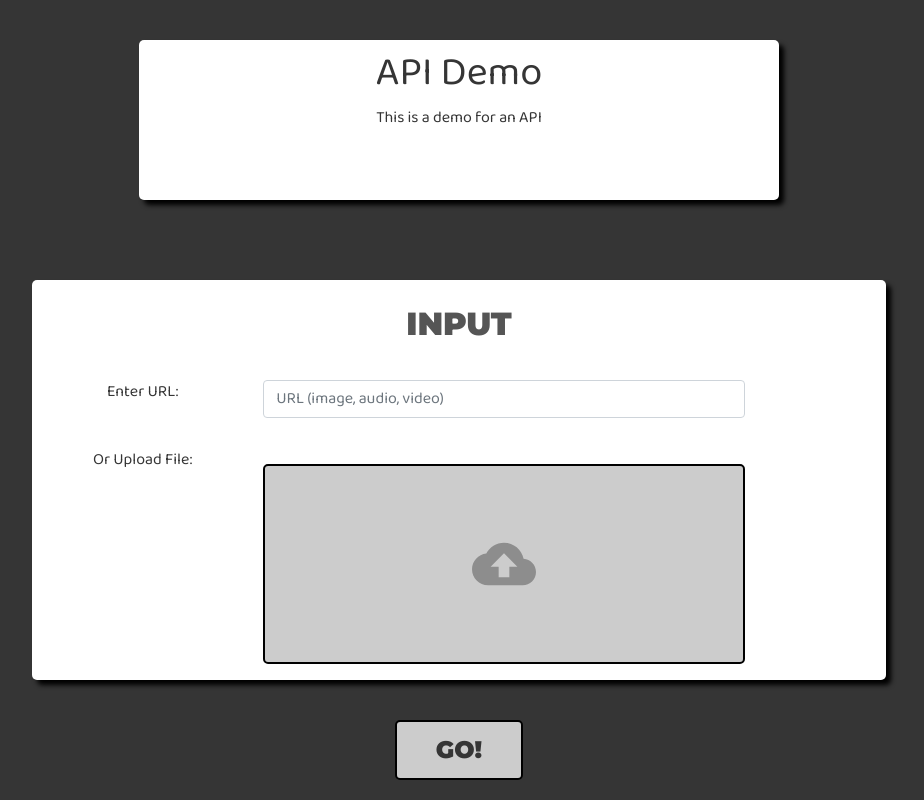
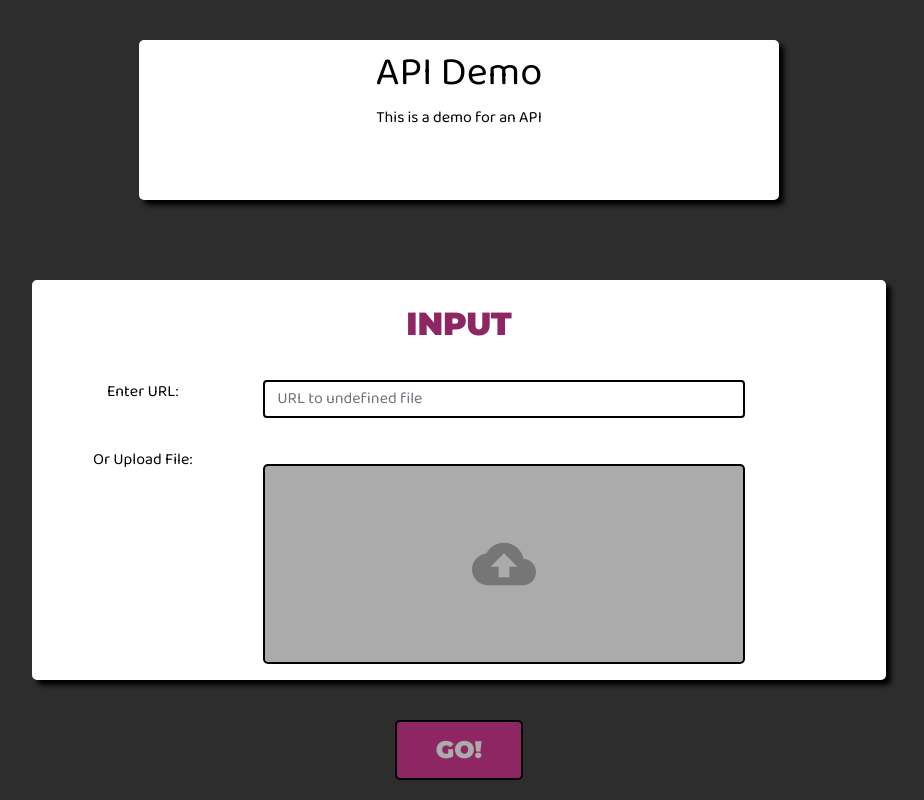
Before and after one commit to Kagigz/api-frontend, a React (Create React App) app: page / in a window 1280 px wide. Shown: the whole page, without its empty margins (181-1105 px from the left). Built offline with nearby package versions, Linux system fonts and the light colour scheme.

Commit message:
css cleanup

```diff
--- a/src/App.scss
+++ b/src/App.scss
@@ -1,49 +1,10 @@
 @import './index.scss';
-
-
-.App {
-  height:100vh;
-}
-
-.App-logo {
-  height: 40vmin;
-  pointer-events: none;
-}
-
-@media (prefers-reduced-motion: no-preference) {
-  .App-logo {
-    animation: App-logo-spin infinite 20s linear;
-  }
-}
-
-.App-header {
-  background-color: #282c34;
-  min-height: 100vh;
-  display: flex;
-  flex-direction: column;
-  align-items: center;
-  justify-content: center;
-  font-size: calc(10px + 2vmin);
-  color: white;
-}
-
-.App-link {
-  color: #61dafb;
-}
-
-@keyframes App-logo-spin {
-  from {
-    transform: rotate(0deg);
-  }
-  to {
-    transform: rotate(360deg);
-  }
-}
 
 #description-wrapper{
   padding-top: 5vh;
   margin-bottom:10vh;
 }
+
 #description{
   background-color: white;
   height: 20vh;
@@ -59,7 +20,6 @@
   padding:20px;
 }
 
-
 .icon {
   opacity: 0.3;
   height: 64px;
@@ -70,67 +30,12 @@
   display: none;
 }
 
-.dropzone {
-  height: 200px;
-  background-color: $accentColor;
-  border: $btnBorders;
-  font-size: $btnFontSize;
-  display: flex;
-  align-items: center;
-  justify-content: center;
-}
-
-.input{
-  width: 80%;
-  border-radius: $corners;
-}
-
-.highlight {
-  background-color: rgb(188, 185, 236);
-}
-
-.checkIcon {
-  opacity: 0.5;
-  margin-left: 32px;
-}
-
 .cancelIcon{
   margin-left: 10px;
 }
 
-.biggerFont{
-  font-size: 1.8em;
-}
-
 .fileTypeImg{
   height: 100px;
-}
-
-.progressWrapper {
-  display: flex;
-  flex: 1;
-  flex-direction: row;
-  align-items: center;
-}
-
-.progressBar {
-  width: 100%;
-  height: 8px;
-  background-color: rgb(183, 155, 229);
-  border-radius: 5px;
-}
-
-.progress {
-  background-color: rgba(103, 58, 183, 1);
-  height: 100%;
-  margin: 0;
-  border-radius: 5px;
-}
-
-.filename {
-  margin-bottom: 8px;
-  font-size: 16px;
-  color: #555;
 }
 
 .upload {
@@ -150,28 +55,6 @@
   width: 100%;
 }
 
-.files {
-  margin-left: 32px;
-  align-items: flex-start;
-  justify-items: flex-start;
-  flex: 1;
-  overflow-y: auto;
-}
-
-.actions {
-  display: flex;
-  flex: 1;
-  width: 100%;
-  align-items: flex-end;
-  flex-direction: column;
-  margin-top: 32px;
-}
-
-.title {
-  margin-bottom: 32px;
-  color: #555;
-}
-
 #btn-go{
   padding: 10px;
   width:10%;
--- a/src/Results.scss
+++ b/src/Results.scss
@@ -2,6 +2,10 @@
 
 .results-panel{
     height:100vh;
+}
+
+.title {
+    margin-bottom: 32px;
 }
 
 #results-input{
@@ -11,6 +15,7 @@
 
 #results-output{
     background-color: $accentColor;
+    color: $accentTextColor;
 }
 
 #bottom{
@@ -37,7 +42,8 @@
 .imgFile{
     max-width:100%;
     max-height:100%;
-    border: 2px solid white;
+    border: $btnBorders;
+    border-radius: $corners;
     position: absolute;
     top: 0;
     bottom: 0;
@@ -47,7 +53,8 @@
   }
 
 #executionTime{
-    background-color: black;
+    background-color: $borderColor;
+    padding:5px;
     width: 100%;
     position: absolute;
     bottom:0.5px;
--- a/src/components/home/action.js
+++ b/src/components/home/action.js
@@ -38,9 +38,10 @@ class Action extends React.Component{
     }
 
     validFile = () => {
+
         try{
-        if(this.props.fileRef.current.value != '')
-            return true;
+            if(this.props.files.length > 0)
+                return true;
         }
         catch(e){
             console.error("File input is not defined.")
--- a/src/components/home/input/urlInput.js
+++ b/src/components/home/input/urlInput.js
@@ -14,7 +14,7 @@ class URLInput extends React.Component{
 
         return(
             <div id="urlInputWrapper" className="input">
-                <input type="text" ref={this.props.refId} className="form-control" placeholder="URL (image, audio, video)" aria-label="url"/>
+                <input type="text" ref={this.props.refId} className="form-control" placeholder={`URL to ${process.env.REACT_APP_INPUT_TYPE} file`} aria-label="url" disabled={this.props.fileUploaded} />
             </div>
         )
     }
--- a/src/components/home/inputZone.js
+++ b/src/components/home/inputZone.js
@@ -75,7 +75,7 @@ class InputZone extends React.Component{
                     </div>
                     <div className='row'>
                     <div className='col-md-3'>Enter URL:</div>
-                    <div className='col-md-9'><URLInput refId={this.urlInputRef}/></div>
+                    <div className='col-md-9'><URLInput refId={this.urlInputRef} fileUploaded={this.state.fileUploaded}/></div>
                     </div>
                     <div className='row' id="fileUpload">
                     <div className='col-md-3'>Or Upload File:</div>
--- a/src/components/loadingScreen.scss
+++ b/src/components/loadingScreen.scss
@@ -2,9 +2,12 @@
 
 #loadingScreen{
     height:100vh;
-    background-color: black;
-    color: white;
+    color: $contrastingColor;
     text-align: center;
+}
+
+.title{
+    color: $textColor;
 }
 
 #loadingContent{
--- a/src/theme.scss
+++ b/src/dark-theme.scss
@@ -1,13 +1,17 @@
 /* COLORS */
-$bgColor: #353535;
-$textColor: #cccccc;
-$accentColor: #cccccc;
-$accentTextColor: #353535;
-$btnColor: #cccccc;
-$btnTextColor: #353535;
-$btnColorHover: #353535;
-$btnTextColorHover: #cccccc;
-$highlightColor: white;
+$bgColor: #2d2d2d;
+$textColor: #ffffff;
+$accentColor: #ababab;
+$accentTextColor: #000000;
+$contrastingColor: #8d2663;
+$btnColor: #8d2663;
+$btnTextColor: #ababab;
+$btnColorHover: #8a446d;
+$btnTextColorHover: #ffffff;
+$highlightBlockColor: #8d2663;
+$highlightBorderColor: #2d2d2d;
+$borderColor: #000000;
+$shadowColor: #000000;
 
 /* FONTS */
 @import url('https://fonts.googleapis.com/css2?family=Baloo+Bhai+2&family=Montserrat:wght@400;900&family=Roboto+Mono:wght@300&display=swap');
@@ -26,7 +30,8 @@ $btnFontSize: 1.5em;
 
 
 /* DESIGN */
-$shadow: 5px 5px 5px black;
+$shadow: 5px 5px 5px $shadowColor;
 $corners: 5px;
-$btnBorders: 2px solid black;
-$btnBordersHover: 2px solid black;
+$btnBorders: 2px solid $borderColor;
+$btnBordersHover: 2px solid $borderColor;
+$inputBoxShadow: 0px 0px 10px $highlightBorderColor;
--- a/src/index.scss
+++ b/src/index.scss
@@ -1,5 +1,5 @@
 @import '~bootstrap/scss/bootstrap.scss';
-@import './theme.scss';
+@import './dark-theme.scss';
 
 body {
   margin: 0;
@@ -27,6 +27,7 @@ body {
   font-family: $titleFontFamily;
   font-weight: $titleFontWeight;
   font-size: $titleFontSize;
+  color: $contrastingColor;
 }
 
 code {
@@ -64,6 +65,15 @@ code {
   border-radius: $corners;
 }
 
+.form-control{
+  border: $btnBorders;
+}
+
+.form-control:focus{
+  box-shadow: $inputBoxShadow;
+  border: $btnBorders;
+}
+
 .dropzone {
   height: 200px;
   background-color: $accentColor;
@@ -75,7 +85,7 @@ code {
 }
 
 .dropzoneHighlight {
-  background-color: $highlightColor;
+  background-color: $highlightBlockColor;
 }
 
 .clickable{
@@ -86,42 +96,6 @@ code {
   display: none;
 }
 
-
-.scrollbar
-{
-  border: 2px solid $dark;
-  height: 60vh;
-
-    float: right;
-    background: #F5F5F5;
-    overflow-y: scroll;
+.biggerFont{
+  font-size: 1.8em;
 }
-
-.scrollbar::-webkit-scrollbar-track
-{
-    -webkit-box-shadow: inset 0 0 6px #d7d7d7;
-    border-radius: 10px;
-    background-color:$white;
-}
-
-.scrollbar::-webkit-scrollbar
-{
-    width: 12px;
-    background-color: $light;
-}
-
-.scrollbar::-webkit-scrollbar-thumb
-{
-    border-radius: 10px;
-    -webkit-box-shadow: inset 0 0 6px #d7d7d7;
-    background-color: $dark;
-}
-
-.nameConfidenceTitle{
-  font-size: 12px;
-}
-
-.progress-bar{
-  background-color:$dark;
-  height:16px;
-}
```
